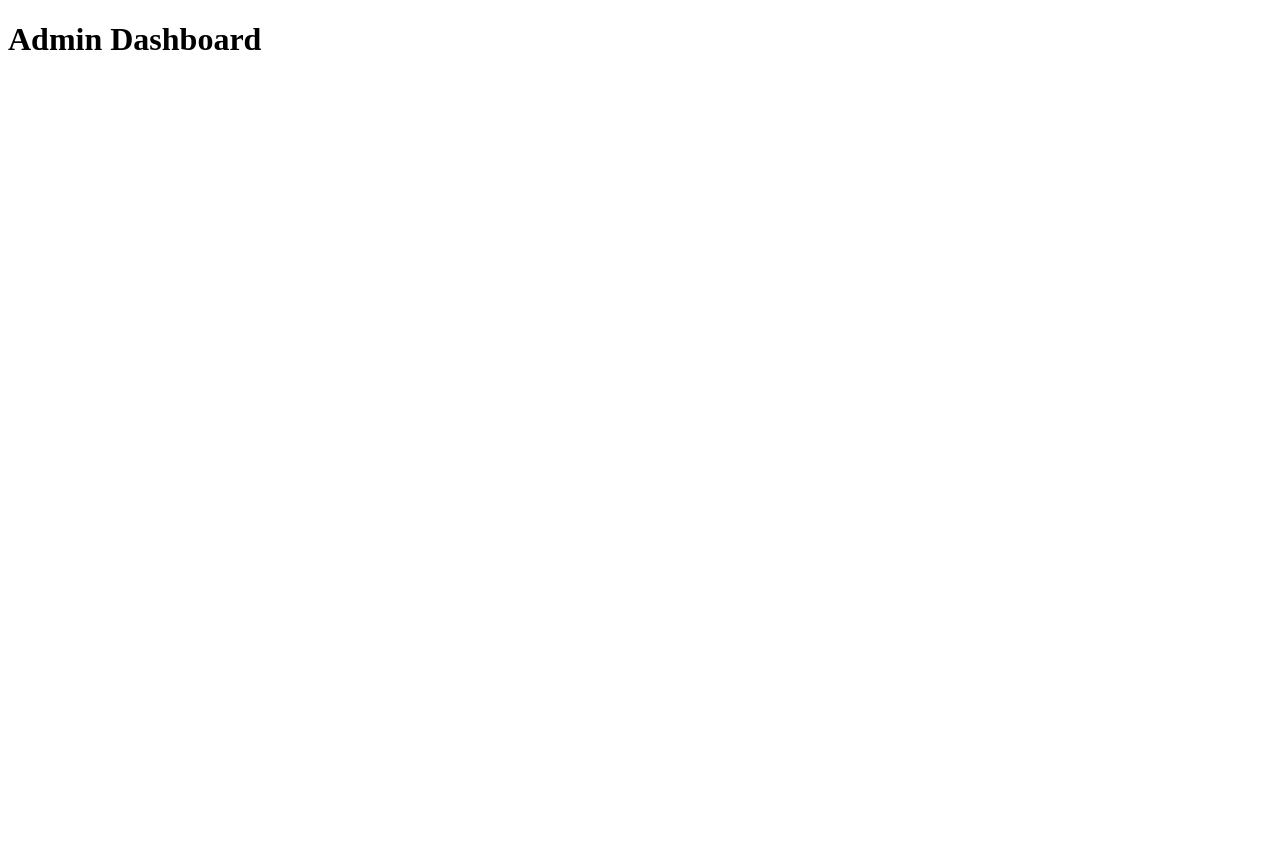
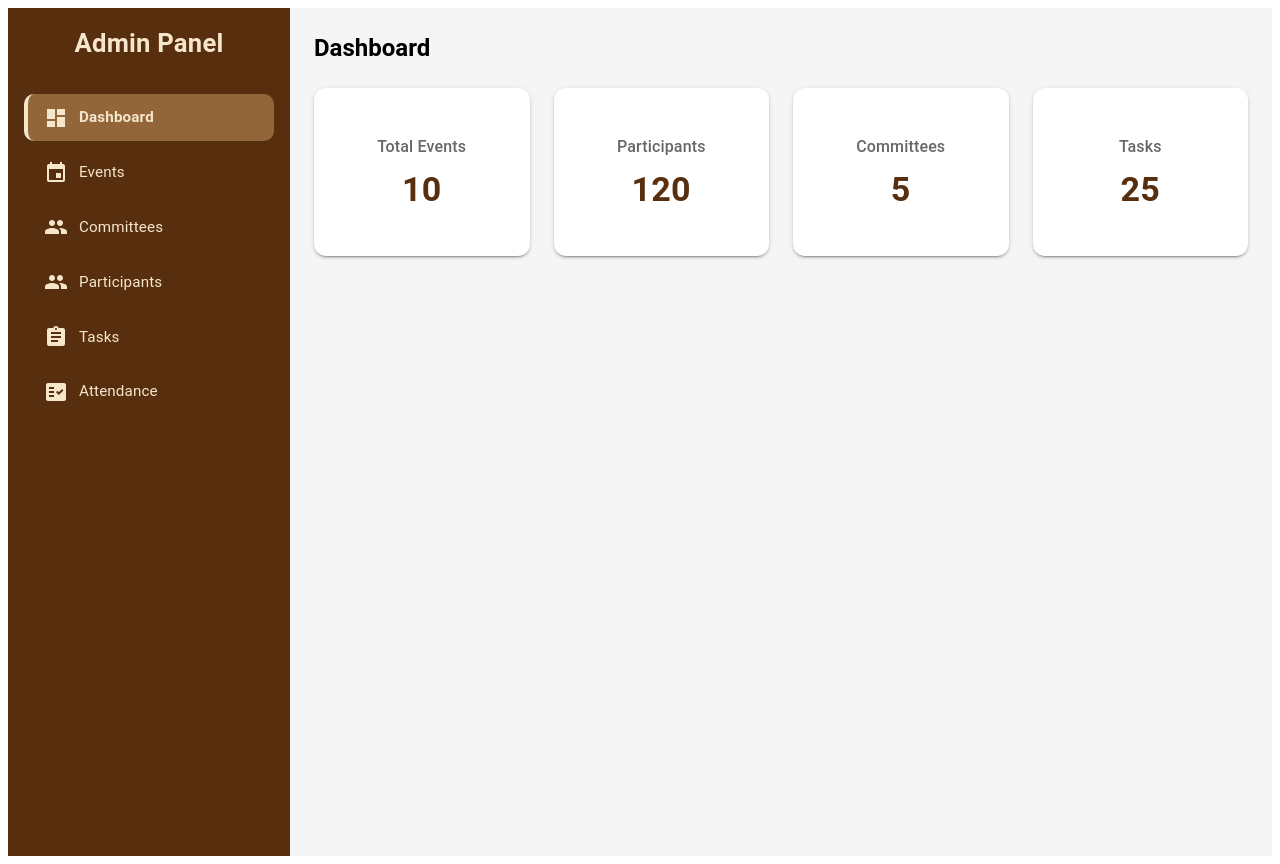
Before and after one commit to codewithbhavi13/RoobarooEventManagement, a React app in the folder frontend/: page /admin in a window 1280 px wide. Before the commit the page ends 800 px from the top, so only its background shows below. Built offline with nearby package versions, Linux system fonts and the light colour scheme; the HTML template or start-up script is replaced by a standard one.

Commit message:
Admin Page UI

```diff
--- a/frontend/src/App.jsx
+++ b/frontend/src/App.jsx
@@ -4,20 +4,33 @@ import { Routes, Route } from "react-router-dom";
 import Head from "./pages/Head";
 import Member from "./pages/Member";
 import Login from "./pages/Login";
-import Admin from "./pages/Admin";
 import Homepage from "./pages/Homepage";
 import Register from "./pages/Register";
+import Dashboard from "./pages/admin/Dashboard";
+import AdminLayout from "./pages/admin/AdminLayout";
+import Events from "./pages/admin/Events";
+import Committees from "./pages/admin/Committees";
+import Participants from "./pages/admin/Participants";
+import Tasks from "./pages/admin/Task";
+import Attendance from "./pages/admin/Attendance";
 
 function App() {
   return (
     <>
       <Routes>
         <Route path="/" element={<Login />} />
-        <Route path="/admin" element={<Admin />} />
         <Route path="/head" element={<Head />} />
         <Route path="/member" element={<Member />} />
         <Route path="/home" element={<Homepage />} />
         <Route path="/register" element={<Register />} />
+        <Route path="/admin" element={<AdminLayout />}>
+          <Route index element={<Dashboard />} />
+          <Route path="events" element={<Events />} />
+          <Route path="committees" element={<Committees />} />
+          <Route path="participants" element={<Participants />} />
+          <Route path="tasks" element={<Tasks />} />
+          <Route path="attendance" element={<Attendance />} />
+      </Route>
       </Routes>
     </>
   );
--- a/frontend/src/pages/Admin.jsx
+++ /dev/null
@@ -1,3 +0,0 @@
-export default function Admin() {
-  return <h1>Admin Dashboard</h1>;
-}
--- /dev/null
+++ b/frontend/src/pages/admin/AdminLayout.jsx
@@ -0,0 +1,22 @@
+import { Box } from "@mui/material";
+import Sidebar from "./Sidebar";
+import { Outlet } from "react-router-dom";
+
+export default function AdminLayout() {
+  return (
+    <Box sx={{ display: "flex" }}>
+      <Sidebar />
+      {/* MAIN CONTENT */}
+      <Box
+        sx={{
+          flex: 1,
+          p: 3,
+          background: "#f5f5f5",
+          minHeight: "100vh",
+        }}
+      >
+        <Outlet />
+      </Box>
+    </Box>
+  );
+}
--- /dev/null
+++ b/frontend/src/pages/admin/Attendance.jsx
@@ -0,0 +1,3 @@
+export default function Attendance() {
+  return <h1>Attendance Page</h1>;
+}
--- /dev/null
+++ b/frontend/src/pages/admin/Committees.jsx
@@ -0,0 +1,3 @@
+export default function Committees() {
+  return <h1>Committees Page</h1>;
+}
--- /dev/null
+++ b/frontend/src/pages/admin/Dashboard.jsx
@@ -0,0 +1,49 @@
+import { Grid, Paper, Typography, Box } from "@mui/material";
+
+export default function Dashboard() {
+  const cards = [
+    { title: "Total Events", value: 10 },
+    { title: "Participants", value: 120 },
+    { title: "Committees", value: 5 },
+    { title: "Tasks", value: 25 },
+  ];
+
+  return (
+    <Box sx={{ flexGrow: 1, width: "100%" }}>
+      <Typography variant="h5" sx={{ mb: 3, fontWeight: 'bold' }}>
+        Dashboard
+      </Typography>
+
+      <Grid container spacing={3}>
+        {cards.map((card, i) => (
+          /* xs={12}: Full width on mobile
+             sm={6}:  Two cards per row on tablets
+             md={3}:  Four cards per row on desktop
+          */
+          <Grid item xs={12} sm={6} md={3} key={i}>
+            <Paper
+              elevation={2}
+              sx={{
+                p: 3,
+                borderRadius: "12px",
+                display: "flex",
+                flexDirection: "column",
+                alignItems: "center", // Optional: centers text for better mobile look
+                textAlign: "center",
+                minHeight: "120px",
+                justifyContent: "center"
+              }}
+            >
+              <Typography variant="subtitle1" color="text.secondary" sx={{ fontWeight: 500 }}>
+                {card.title}
+              </Typography>
+              <Typography variant="h4" sx={{ mt: 1, fontWeight: 700, color: "#582F0E" }}>
+                {card.value}
+              </Typography>
+            </Paper>
+          </Grid>
+        ))}
+      </Grid>
+    </Box>
+  );
+}
--- /dev/null
+++ b/frontend/src/pages/admin/Events.jsx
@@ -0,0 +1,3 @@
+export default function Events() {
+  return <h1>Events Page</h1>;
+}
--- /dev/null
+++ b/frontend/src/pages/admin/Participants.jsx
@@ -0,0 +1,3 @@
+export default function Participants() {
+  return <h1>Participants Page</h1>;
+}
--- /dev/null
+++ b/frontend/src/pages/admin/Sidebar.jsx
@@ -0,0 +1,108 @@
+import {
+  Box,
+  Typography,
+  List,
+  ListItemButton,
+  ListItemIcon,
+  ListItemText
+} from "@mui/material";
+
+// ✅ FIX: Use named imports from the root icons package
+import {
+  Dashboard,
+  Event,
+  Group,
+  People,
+  Assignment,
+  FactCheck
+} from "@mui/icons-material";
+
+import { useNavigate, useLocation } from "react-router-dom";
+
+export default function Sidebar() {
+  const navigate = useNavigate();
+  const location = useLocation();
+
+  // ✅ You can safely store the JSX elements directly in the array again
+  const menu = [
+    { name: "Dashboard", path: "/admin", icon: <Dashboard /> },
+    { name: "Events", path: "/admin/events", icon: <Event /> },
+    { name: "Committees", path: "/admin/committees", icon: <Group /> },
+    { name: "Participants", path: "/admin/participants", icon: <People /> },
+    { name: "Tasks", path: "/admin/tasks", icon: <Assignment /> },
+    { name: "Attendance", path: "/admin/attendance", icon: <FactCheck /> },
+  ];
+
+  return (
+    <Box
+      sx={{
+        width: 250,
+        minHeight: "100vh",
+        background: "#582F0E",
+        color: "#F5E6CC",
+        p: 2,
+      }}
+    >
+      {/* TITLE / LOGO */}
+      <Typography
+        sx={{
+          fontSize: "1.6rem",
+          fontWeight: 700,
+          mb: 3,
+          textAlign: "center",
+        }}
+      >
+        Admin Panel
+      </Typography>
+
+      {/* MENU */}
+      <List>
+        {menu.map((item) => {
+          const active = location.pathname === item.path;
+
+          return (
+            <ListItemButton
+              key={item.name}
+              onClick={() => navigate(item.path)}
+              sx={{
+                borderRadius: "10px",
+                mb: 1,
+                px: 2,
+                transition: "0.3s",
+
+                // ACTIVE STYLE
+                background: active ? "#936639" : "transparent",
+                borderLeft: active
+                  ? "4px solid #F5E6CC"
+                  : "4px solid transparent",
+
+                "&:hover": {
+                  background: "#7F4F24",
+                  transform: "translateX(5px)",
+                },
+              }}
+            >
+              <ListItemIcon
+                sx={{
+                  color: "#F5E6CC",
+                  minWidth: "35px",
+                }}
+              >
+                {/* ✅ Render the stored icon element here */}
+                {item.icon}
+              </ListItemIcon>
+
+              <ListItemText
+                primary={item.name}
+                primaryTypographyProps={{
+                  fontSize: "0.95rem",
+                  fontWeight: active ? 600 : 400,
+                }}
+              />
+            </ListItemButton>
+          );
+        })}
+      </List>
+    </Box>
+  );
+}
--- /dev/null
+++ b/frontend/src/pages/admin/Task.jsx
@@ -0,0 +1,3 @@
+export default function Tasks() {
+  return <h1>Tasks Page</h1>;
+}
```
Also changed, not shown: frontend/src/App.js (+24 -21 lines), 2 other files (tests, documents, lock files or other folders).
